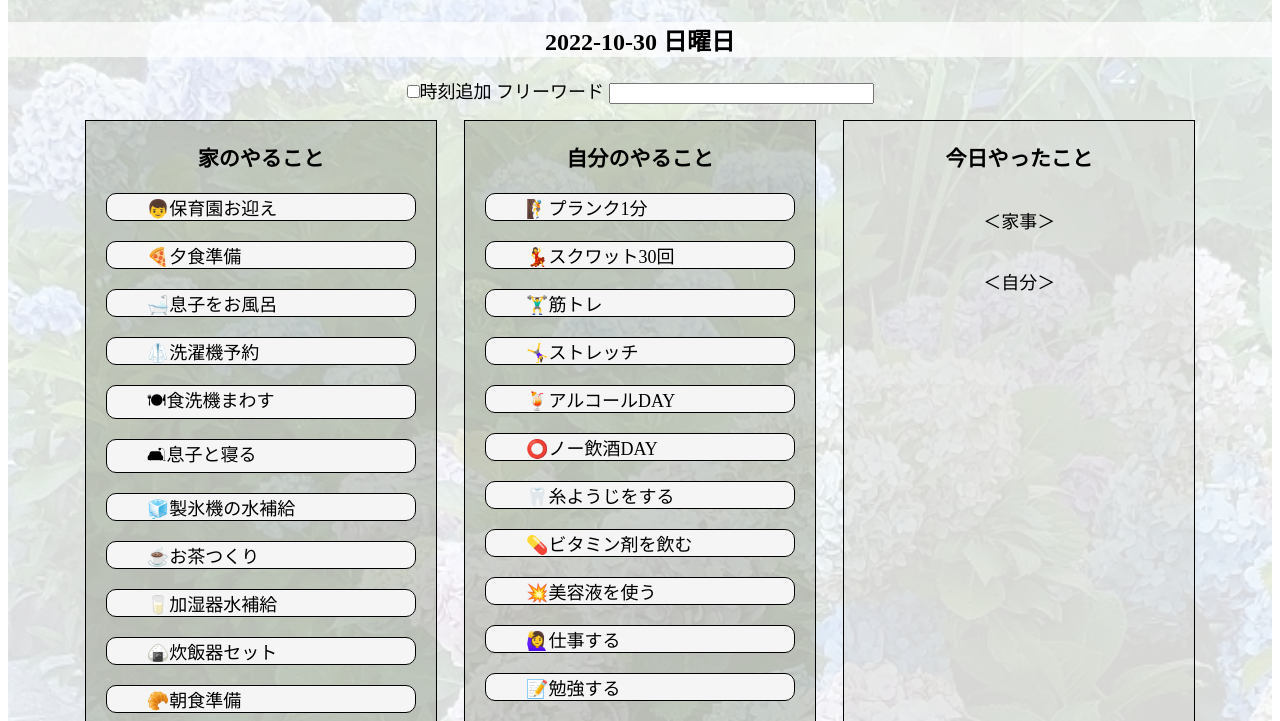
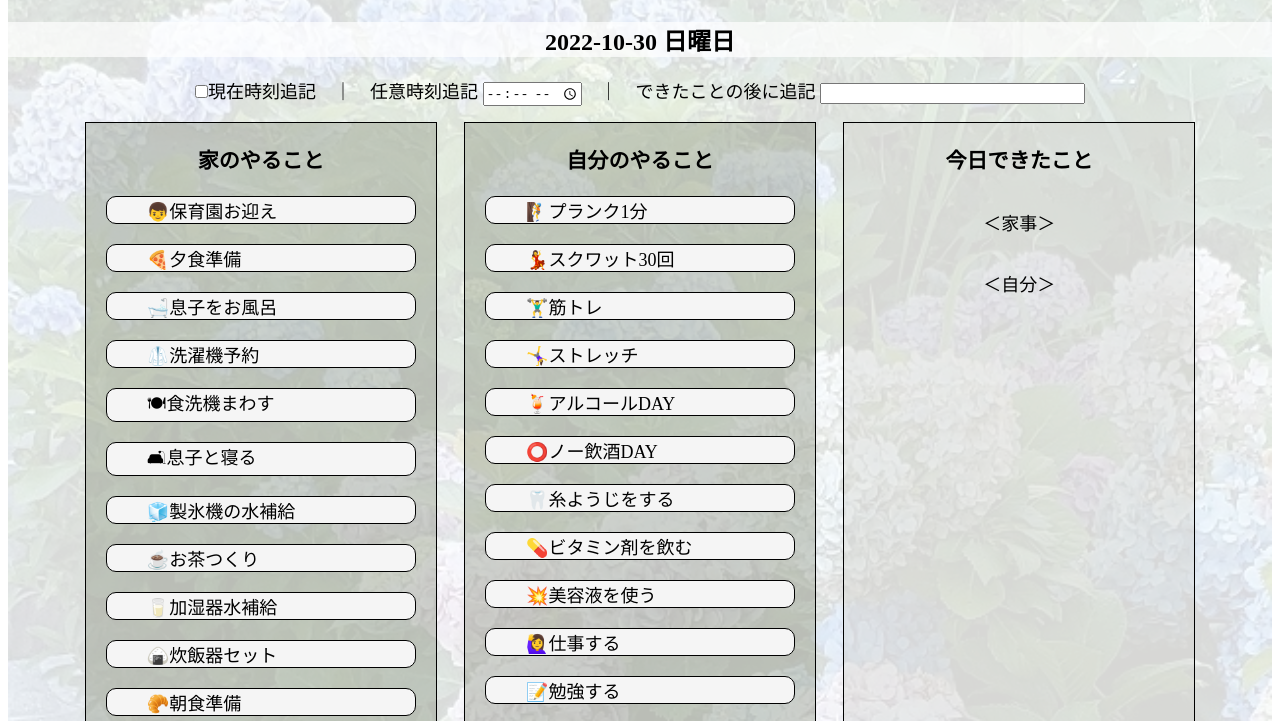
Before and after one commit to mari2t/MyDid, a plain HTML site: page index.html in a window 1280 px wide. Shown: the part 71-792 px from the top of the page. Drawn offline with Linux system fonts and the light colour scheme.

Commit message:
Update index.html
任意時刻設定追加

```diff
--- a/index.html
+++ b/index.html
@@ -11,10 +11,13 @@
     <h1 id="title">My Did</h1>
     <h2 id="time"></h2>
     <label>
-        <input type="checkbox" id = "checkId" name="時刻追加">時刻追加 フリーワード
+        <input type="checkbox" id = "checkId" name="nowTime">現在時刻追記　｜　任意時刻追記
+        <input type="time" id="setTime" name="setTime" step="600">　｜　できたことの後に追記
         <input type="text" id="freeWord" name = "freeWord" required
         maxlength="30" size="30" length="100">
+
     </label>
+
     <p></p>
     <div class="wrapOfList">
         <p></p>
@@ -30,7 +33,7 @@
         </div>
         <p></p>
         <div class="allDidGroup">
-        <h3 id="allDidList">今日やったこと</h3>
+        <h3 id="allDidList">今日できたこと</h3>
         <div id="todayHouseText">＜家事＞</div>
         <div id="houseDid"></div>
         <div id="todayMyselfText">＜自分＞</div>
```
